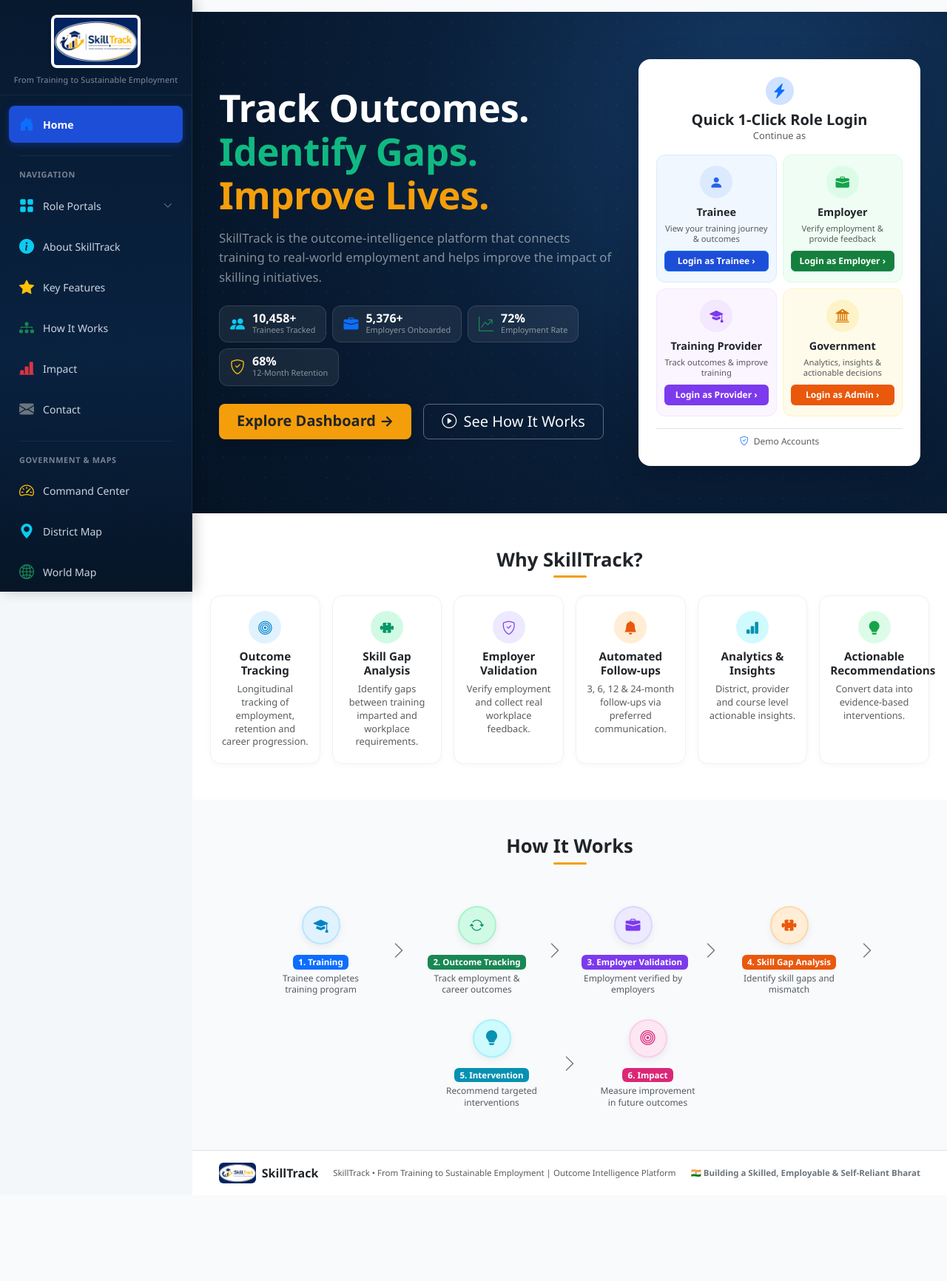
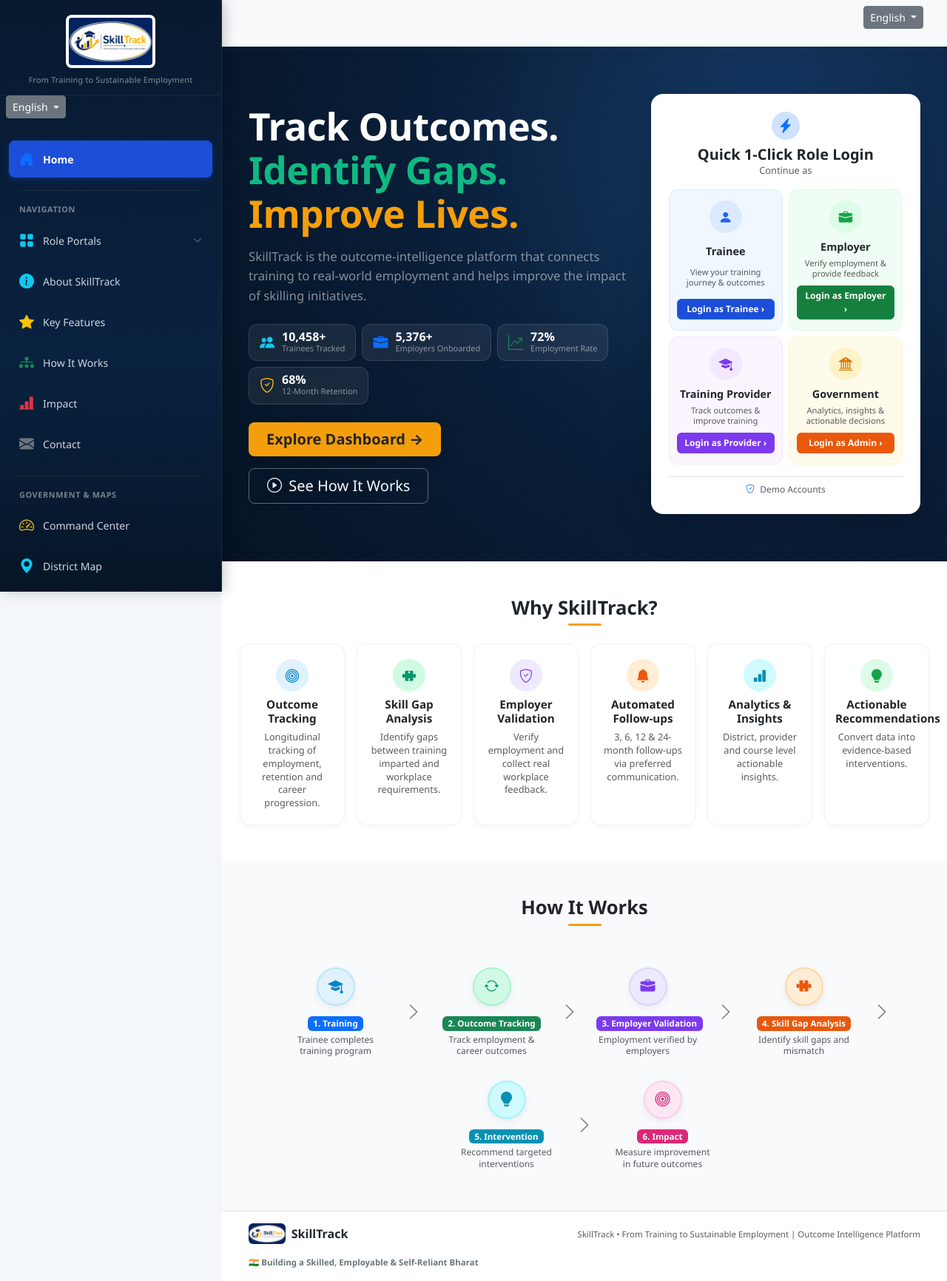
Before and after one commit to sakshigjadhav-03/SkillTrack, a Flask app: page / in a window 1280 px wide. Shown: the whole page at 74% size. Before the commit the page ends 1600 px from the top, so only its background shows below. Run offline with Flask 3, Linux system fonts and the light colour scheme; the visitor is signed in with stand-in values (Sample User, id 1).

Commit message:
Add multilingual support with language selector and increase sidebar width to 300px

```diff
--- a/frontend/static/css/custom.css
+++ b/frontend/static/css/custom.css
@@ -1,5 +1,5 @@
 :root {
-  --sidebar-width: 260px;
+  --sidebar-width: 300px;
   --primary-gov: #0e385f;
   --primary-dark: #08223a;
   --secondary-accent: #2b70c9;
--- a/frontend/templates/base.html
+++ b/frontend/templates/base.html
@@ -52,6 +52,19 @@
       </div>
     </div>
   </header>
+<header class="desktop-top-bar d-none d-lg-flex align-items-center justify-content-end px-3 py-2 bg-light">
+  <!-- Language Selector for desktop -->
+  <div class="dropdown me-3">
+    <button class="btn btn-secondary btn-sm dropdown-toggle" type="button" id="langDropdownDesktop" data-bs-toggle="dropdown" aria-expanded="false">
+      <span id="currentLangDesktop">English</span>
+    </button>
+    <ul class="dropdown-menu" aria-labelledby="langDropdownDesktop">
+      <li><a class="dropdown-item lang-option" href="#" data-lang="en">English</a></li>
+      <li><a class="dropdown-item lang-option" href="#" data-lang="hi">हिंदी</a></li>
+      <li><a class="dropdown-item lang-option" href="#" data-lang="mr">मराठी</a></li>
+    </ul>
+  </div>
+</header>
 
   <!-- Fixed Left Sidebar -->
   <aside class="app-sidebar sidebar" id="appSidebar">
@@ -64,12 +77,23 @@
         From Training to Sustainable Employment
       </div>
     </div>
+    <!-- Language Selector in Sidebar -->
+    <div class="dropdown ms-2 mb-3">
+      <button class="btn btn-secondary btn-sm dropdown-toggle" type="button" id="langDropdownSidebar" data-bs-toggle="dropdown" aria-expanded="false">
+        <span id="currentLangSidebar">English</span>
+      </button>
+      <ul class="dropdown-menu" aria-labelledby="langDropdownSidebar">
+        <li><a class="dropdown-item lang-option" href="#" data-lang="en">English</a></li>
+        <li><a class="dropdown-item lang-option" href="#" data-lang="hi">हिंदी</a></li>
+        <li><a class="dropdown-item lang-option" href="#" data-lang="mr">मराठी</a></li>
+      </ul>
+    </div>
 
     <!-- Navigation Links -->
     <nav class="sidebar-nav">
       <a class="sidebar-nav-item {{ 'active' if request.endpoint == 'index' else '' }}" href="{{ url_for('index') }}">
         <i class="bi bi-house-door-fill text-primary fs-5"></i>
-        <span>Home</span>
+        <span data-i18n="nav.home">Home</span>
       </a>
 
       <div class="sidebar-divider"></div>
```
